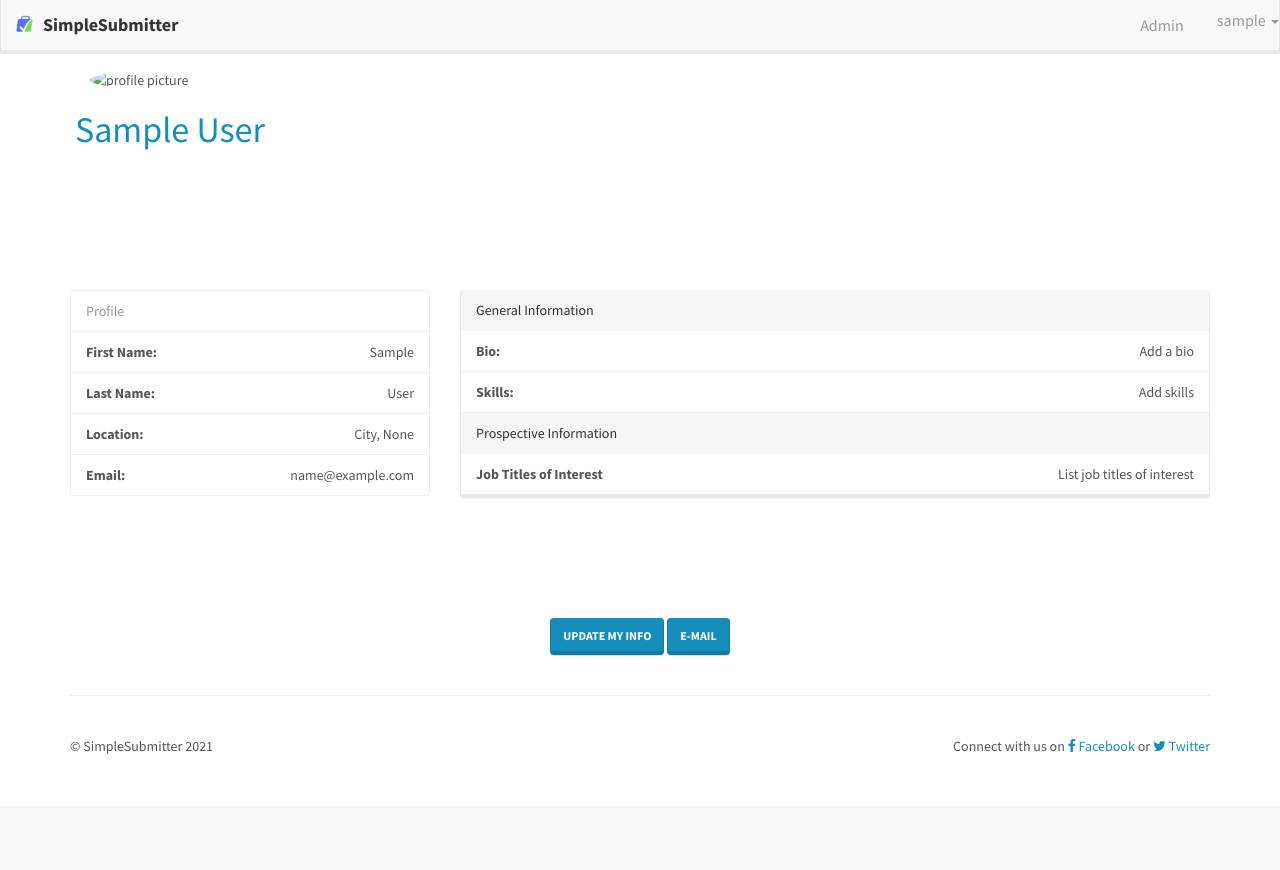
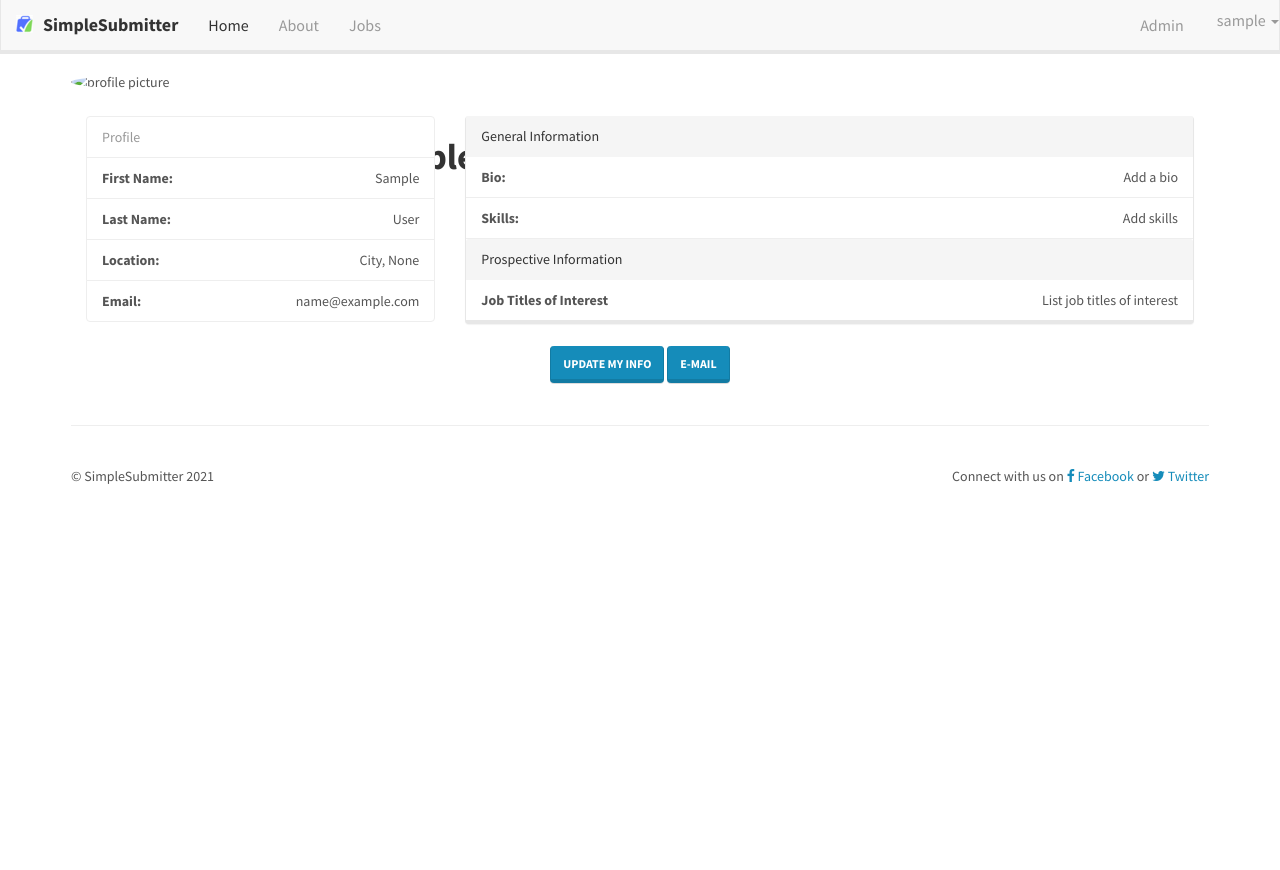
Before and after one commit to thayer6/cookiedough, a Django app: a page that uses cookiedough/templates/base.html in a window 1280 px wide. Before the commit the page ends 754 px from the top, so only its background shows below. Run offline with Django 3.2, Linux system fonts and the light colour scheme; the visitor is signed in with stand-in values (Sample User, id 1); data comes from the database, SQL or seed files in the repository; some libraries are stand-ins or nearby versions.

Commit message:
update design to be uniform, clean up formatting

```diff
--- a/cookiedough/static/site/css/main.css
+++ b/cookiedough/static/site/css/main.css
@@ -180,3 +180,49 @@ body>.navbar-transparent {
 .form-box form .form-control:focus {
   z-index: 2;
 }
+.centered-profilehead {
+    position: absolute;
+    bottom: 1px;
+    top: 43%;
+    left: 60%;
+    transform: translate(-50%, -50%);
+  }
+.mt-0 {
+    margin-top: 100px;
+}
+.mt-1 {
+    margin-top: 70px;
+}
+.mt-2 {
+    margin-top: 60px;
+}
+.card {
+    /* Add shadows to create the "card" effect */
+    box-shadow: 0 4px 8px 0 rgba(0,0,0,0.2);
+    transition: 0.3s;
+    margin-top: 4px;
+    padding: 8px;
+  }
+
+  /* On mouse-over, add a deeper shadow */
+  .card:hover {
+    box-shadow: 0 8px 16px 0 rgba(0,0,0,0.2);
+  }
+
+  /* Add some padding inside the card container */
+  .container {
+    padding: 2px 16px;
+  }
+.job-card{
+    /* Add shadows to create the "card" effect */
+    transition: 0.3s;
+    padding: 2px;
+    padding-left: 6px;
+}
+.cent{
+    position: absolute;
+    bottom: 1px;
+    top: 43%;
+    left: 60%;
+    transform: translate(-50%, -50%);
+}
--- a/cookiedough/templates/base.html
+++ b/cookiedough/templates/base.html
@@ -15,7 +15,6 @@
 
     <!-- Bootstrap core CSS -->
     <link href="{% static 'bootstrap/css/bootstrap.min.css' %}" rel="stylesheet">
-
     <!-- Custom styles for this site -->
     {% block styles %}
     <link href="{% static 'site/css/main.css' %}" rel="stylesheet">
@@ -95,15 +94,7 @@
     {% endblock splash %}
 
     {% block container %}
-    <div class="container">
-
-      {% block content %}
-        <p>Use this document as a way to quick start any new project.</p>
-      {% endblock content %}
-
-    </div><!-- /.container -->
     {% endblock container %}
-
     <!-- Site footer -->
     {% block footer %}
       <!-- Some social button for contact will do -->
--- a/cookiedough/templates/users/user_detail.html
+++ b/cookiedough/templates/users/user_detail.html
@@ -1,17 +1,28 @@
 {% extends "base.html" %}
 {% load static %}
 {% load thumbnail %}
-
 {% block title %}{{ block.super }}Profile{% endblock %}
 
-{% block content %}
-<div class="container profile-head">
+{% block navbar-left %}
+  {% include "_navbar.html" with active_link="home" %}
+{% endblock %}
+
+{% block navbar-right %}
+  {% if not user.is_authenticated %}
+<a class="btn btn-default" href="{% url 'account_login' %}" role="button">Log in</a>
+<a class="btn btn-primary" href="{% url 'account_signup' %}" role="button">Sign up</a>
+  {% else %}
+    {{ block.super }}
+  {% endif %}
+{% endblock %}
+
+{% block container %}
+<div class="container profile-head mt-1">
   <div class="row">
-      <div class="col-sm-2"><img title="profile picture" class="img-circle img-responsive" src="{% thumbnail user.photo|default:'default_profile.png' 140x140 crop %}">
+      <div class="col-sm-4"><img title="profile picture" class="img-circle img-responsive" src="{% thumbnail user.photo|default:'default_profile.png' 140x140 crop %}"></div>
+      <div class="col-sm-8 centered-profilehead"><h1><strong>{{ user.first_name }} {{ user.last_name }}</strong></h1></div>
       </div>
     <br>
-    <h1 class="text-primary">{{user.name}}</h1>
-  </div>
 </div>
 </div>
 
@@ -57,4 +68,4 @@
 
 
 </div>
-{% endblock content %}
+{% endblock %}
```
Also changed, not shown: scraping/templates/job_detail.html (+28 -14 lines), scraping/templates/job_index.html (+25 -6 lines).
